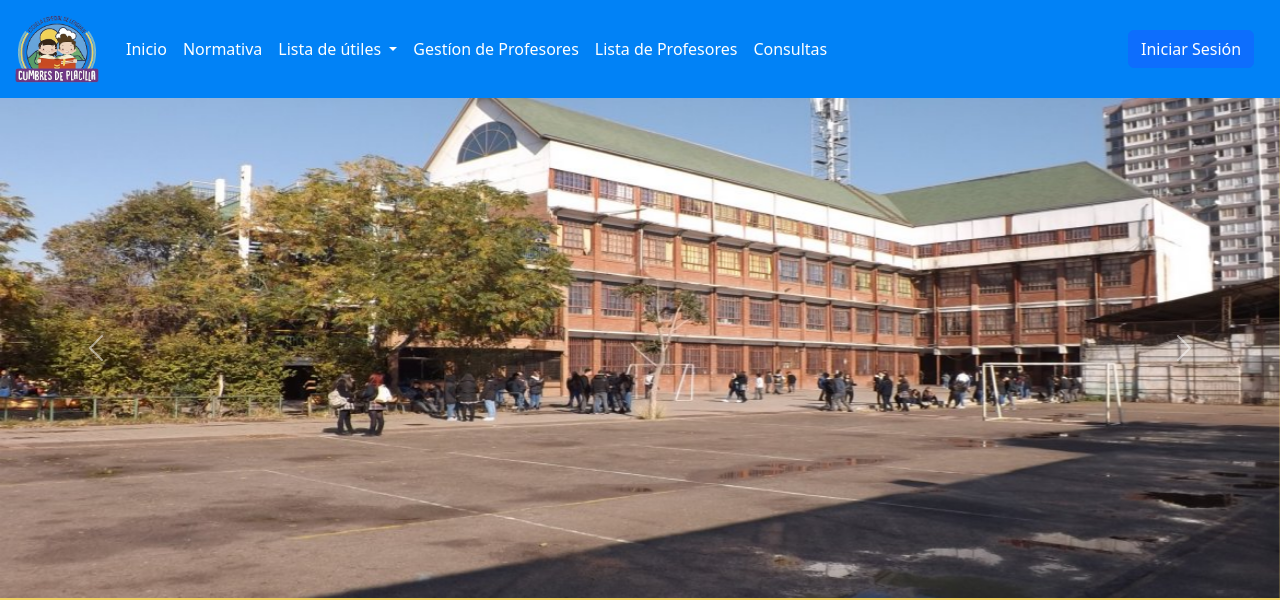
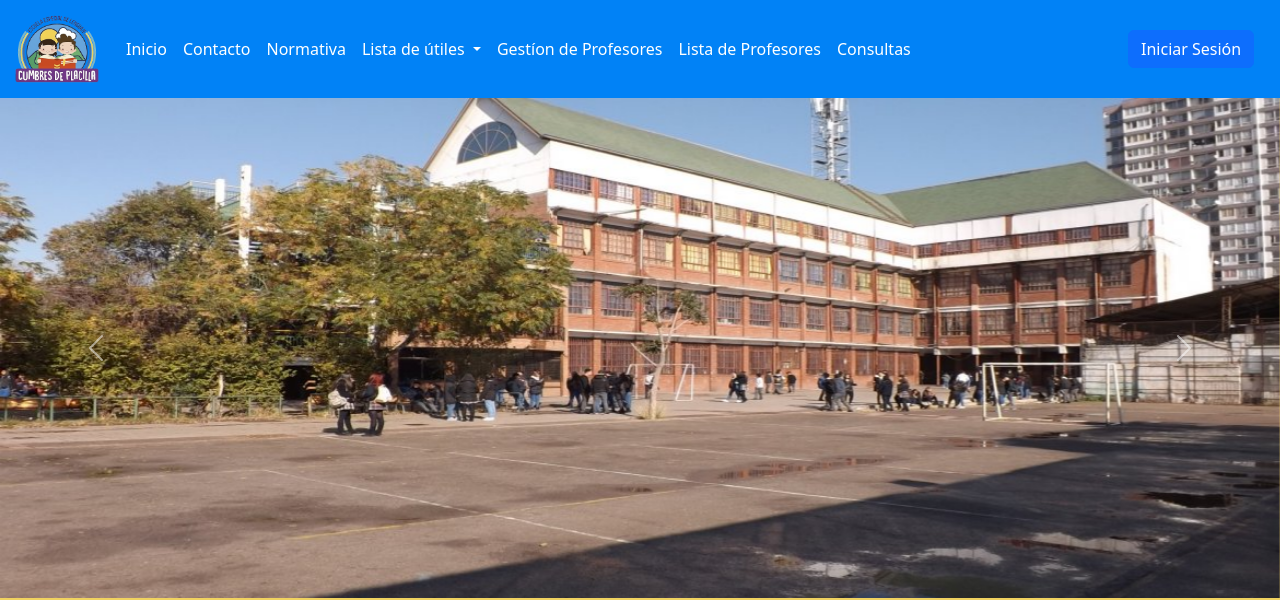
Before and after one commit to Saesres/ProyectoCumbres, a Django app: page /SitioWeb/index in a window 1280 px wide. Shown: the top 600 px of the page. Run offline with Django 4.2, Linux system fonts and the light colour scheme.

Commit message:
modified:   SitioWeb/templates/paginas/Contacto.html 	modified:   SitioWeb/templates/paginas/agregarProfesor.html 	modified:   SitioWeb/templates/paginas/estadoConsulta.html 	modified:   SitioWeb/templates/paginas/index.html 	modified:   SitioWeb/templates/paginas/listarConsulta.html 	modified:   SitioWeb/templates/paginas/listarProfesor.html

```diff
--- a/SitioWeb/templates/paginas/Contacto.html
+++ b/SitioWeb/templates/paginas/Contacto.html
@@ -21,6 +21,9 @@
         <ul class="navbar-nav">
           <li class="nav-item">
             <a class="nav-link nav-item-custom" aria-current="page" href="{%url 'index'%}">Inicio</a>
+          </li>
+          <li class="nav-item">
+            <a class="nav-link  nav-item-custom" href="{%url 'Contacto'%}">Contacto</a>
           </li>
           <li class="nav-item">
             <a class="nav-link nav-item-custom" href='{%static "/PDF/normativaEjemplo.pdf"%}' target="_blank" rel="noopener noreferrer">Normativa</a>
--- a/SitioWeb/templates/paginas/agregarProfesor.html
+++ b/SitioWeb/templates/paginas/agregarProfesor.html
@@ -21,6 +21,9 @@
         <ul class="navbar-nav">
           <li class="nav-item">
             <a class="nav-link nav-item-custom" aria-current="page" href="{%url 'index'%}">Inicio</a>
+          </li>
+          <li class="nav-item">
+            <a class="nav-link  nav-item-custom" href="{%url 'Contacto'%}">Contacto</a>
           </li>
           <li class="nav-item">
             <a class="nav-link nav-item-custom" href='{%static "/PDF/normativaEjemplo.pdf"%}' target="_blank" rel="noopener noreferrer">Normativa</a>
--- a/SitioWeb/templates/paginas/estadoConsulta.html
+++ b/SitioWeb/templates/paginas/estadoConsulta.html
@@ -21,6 +21,9 @@
         <ul class="navbar-nav">
           <li class="nav-item">
             <a class="nav-link nav-item-custom" aria-current="page" href="{%url 'index'%}">Inicio</a>
+          </li>
+          <li class="nav-item">
+            <a class="nav-link  nav-item-custom" href="{%url 'Contacto'%}">Contacto</a>
           </li>
           <li class="nav-item">
             <a class="nav-link nav-item-custom" href='{%static "/PDF/normativaEjemplo.pdf"%}' target="_blank" rel="noopener noreferrer">Normativa</a>
--- a/SitioWeb/templates/paginas/index.html
+++ b/SitioWeb/templates/paginas/index.html
@@ -21,6 +21,9 @@
         <ul class="navbar-nav">
           <li class="nav-item">
             <a class="nav-link nav-item-custom" aria-current="page" href="{%url 'index'%}">Inicio</a>
+          </li>
+          <li class="nav-item">
+            <a class="nav-link  nav-item-custom" href="{%url 'Contacto'%}">Contacto</a>
           </li>
           <li class="nav-item">
             <a class="nav-link nav-item-custom" href='{%static "/PDF/normativaEjemplo.pdf"%}' target="_blank" rel="noopener noreferrer">Normativa</a>
--- a/SitioWeb/templates/paginas/listarConsulta.html
+++ b/SitioWeb/templates/paginas/listarConsulta.html
@@ -21,6 +21,9 @@
         <ul class="navbar-nav">
           <li class="nav-item">
             <a class="nav-link nav-item-custom" aria-current="page" href="{%url 'index'%}">Inicio</a>
+          </li>
+          <li class="nav-item">
+            <a class="nav-link  nav-item-custom" href="{%url 'Contacto'%}">Contacto</a>
           </li>
           <li class="nav-item">
             <a class="nav-link nav-item-custom" href='{%static "/PDF/normativaEjemplo.pdf"%}' target="_blank" rel="noopener noreferrer">Normativa</a>
--- a/SitioWeb/templates/paginas/listarProfesor.html
+++ b/SitioWeb/templates/paginas/listarProfesor.html
@@ -21,6 +21,9 @@
         <ul class="navbar-nav">
           <li class="nav-item">
             <a class="nav-link nav-item-custom" aria-current="page" href="{%url 'index'%}">Inicio</a>
+          </li>
+          <li class="nav-item">
+            <a class="nav-link  nav-item-custom" href="{%url 'Contacto'%}">Contacto</a>
           </li>
           <li class="nav-item">
             <a class="nav-link nav-item-custom" href='{%static "/PDF/normativaEjemplo.pdf"%}' target="_blank" rel="noopener noreferrer">Normativa</a>
```
